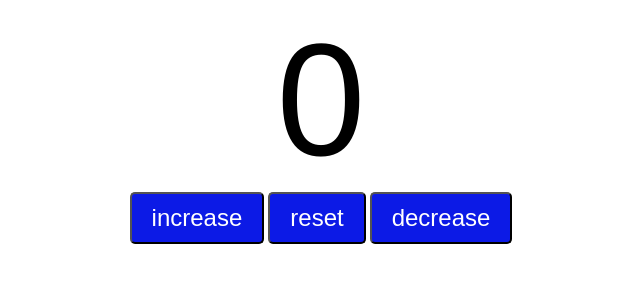
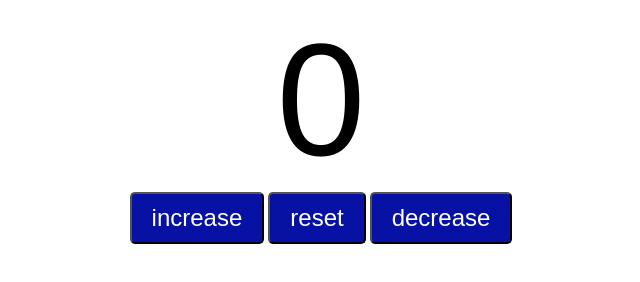
Before and after one commit to Charlostar123/Click-counter, a plain HTML site: page index.html in a window 1280 px wide. Shown: the whole page, without its empty margins (319-959 px from the left). Drawn offline with Linux system fonts and the light colour scheme.

Commit message:
change color

```diff
--- a/style.css
+++ b/style.css
@@ -11,7 +11,7 @@
     padding: 10px 20px;
     font-size: 1.5em;
     color: white;
-    background-color: rgb(12, 26, 230);
+    background-color: rgb(7, 18, 165);
     border-radius: 5px;
     cursor: pointer;
     transition: background-color 0.25s;
```
